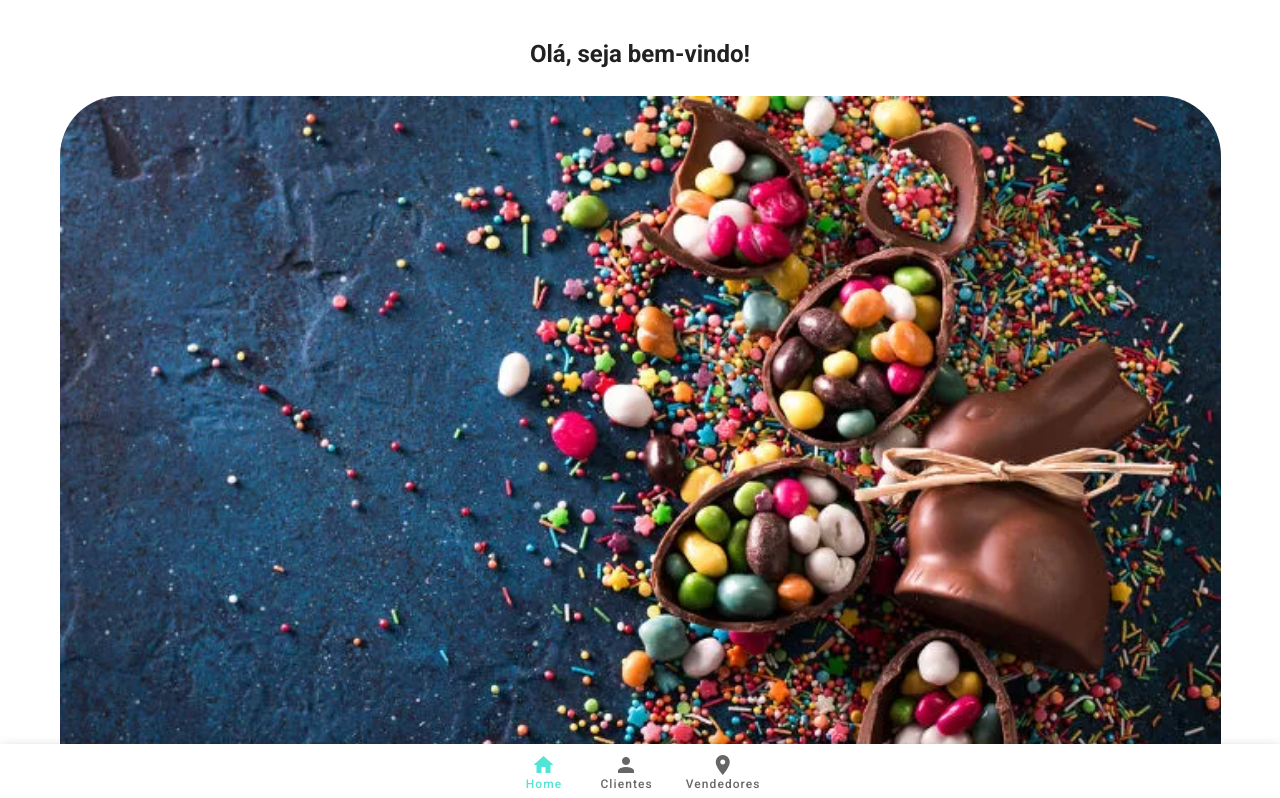
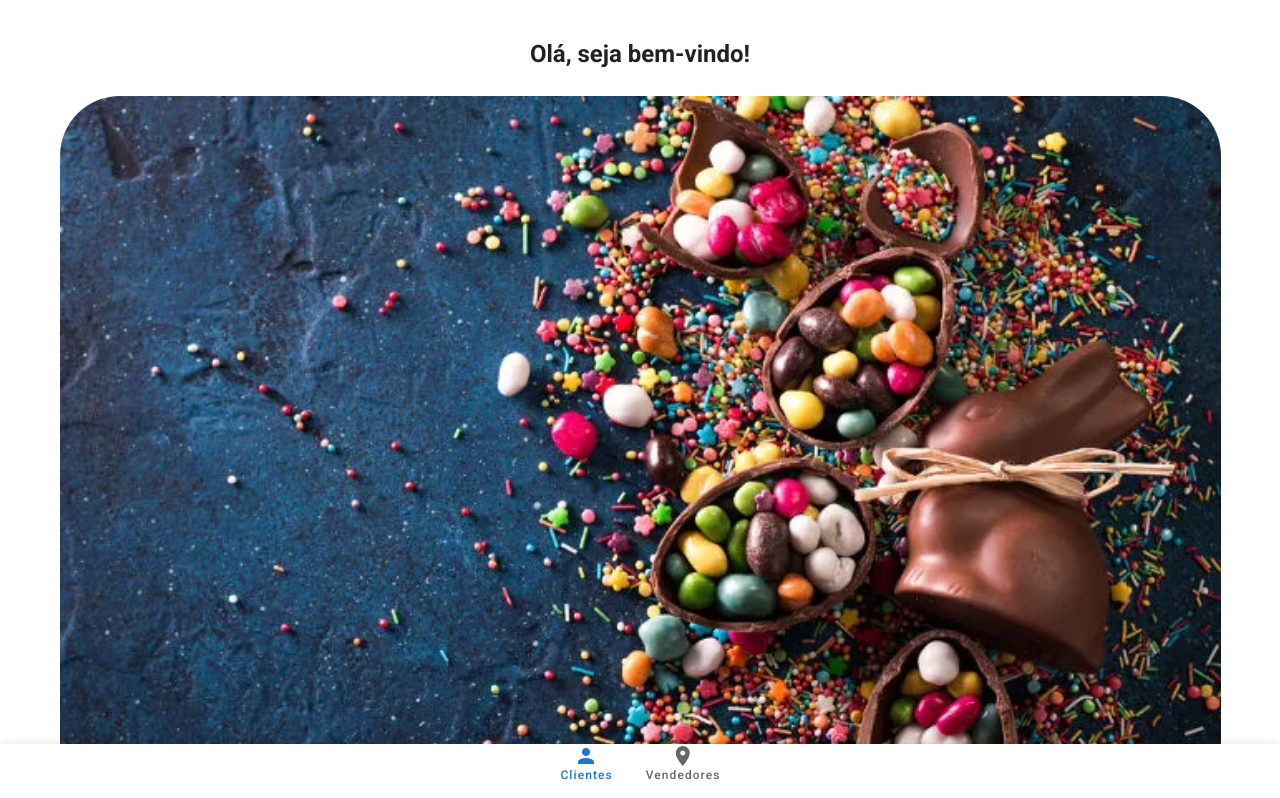
Before and after one commit to IgorWestermann/hackathon-iteris-time27, a Vue app: page / in a window 1280 px wide. Shown: the top 798 px of the page. Built offline with nearby package versions, Linux system fonts and the light colour scheme.

Commit message:
mudanças na barra de navegação

```diff
--- a/src/components/AppBar.vue
+++ b/src/components/AppBar.vue
@@ -1,23 +1,20 @@
 <template>
-  <v-container >
+  <v-container class="app-bar">
     <v-bottom-navigation v-model="value" fixed app color="#52E4D5">
+      <router-link to="/produtos">
         <v-btn value="recent">
-        <span>Home</span>
-
-        <v-icon>mdi-home</v-icon>
-      </v-btn>
-
-      <v-btn value="favorites">
         <span>Clientes</span>
-
         <v-icon>mdi-account</v-icon>
         </v-btn>
+      </router-link>
 
+      <router-link to="/vendedor">
         <v-btn value="nearby">
           <span>Vendedores</span>
-
           <v-icon>mdi-map-marker</v-icon>
         </v-btn>
+      </router-link>
+
     </v-bottom-navigation>
   </v-container>
 </template>
@@ -25,9 +22,12 @@
 <script>
 export default {
   name: "AppBar",
-  data: () => ({ value: 'recent' }),
+  data: () => ({ value: "recent" }),
 };
 </script>
 
 <style scoped>
+.app-bar a{
+  text-decoration: none;
+}
 </style>
```
Lines whose indentation alone changed are shown as unchanged.
